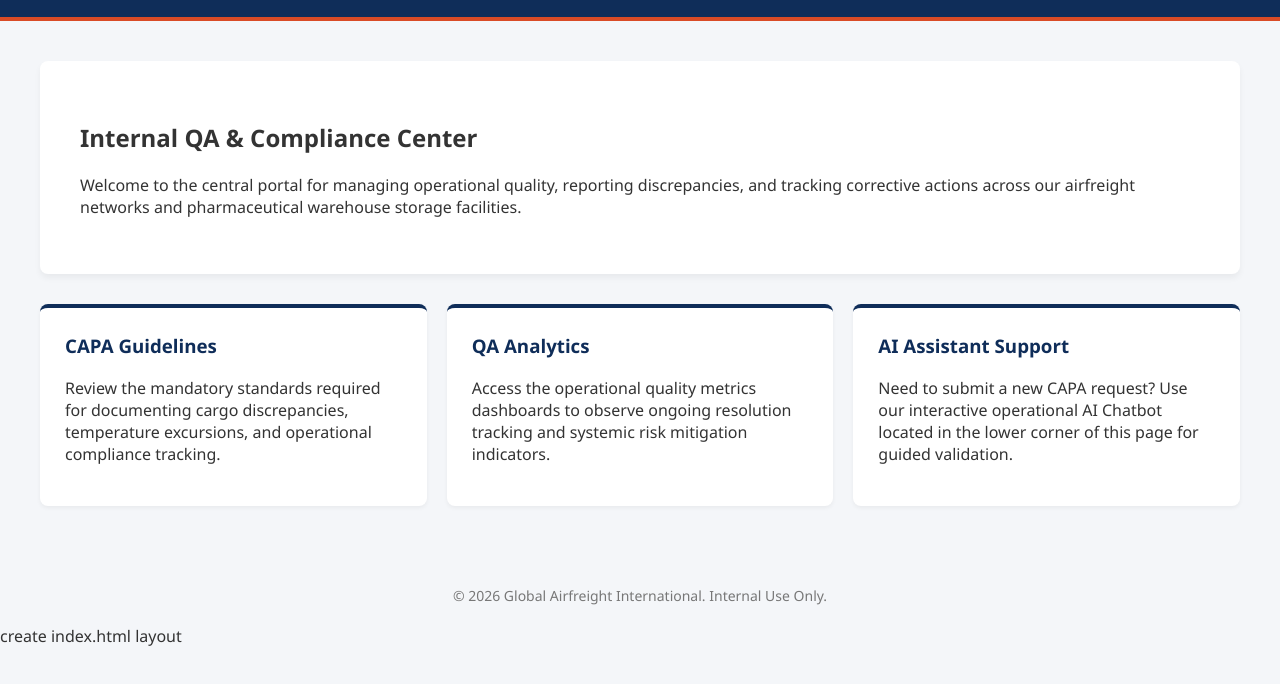
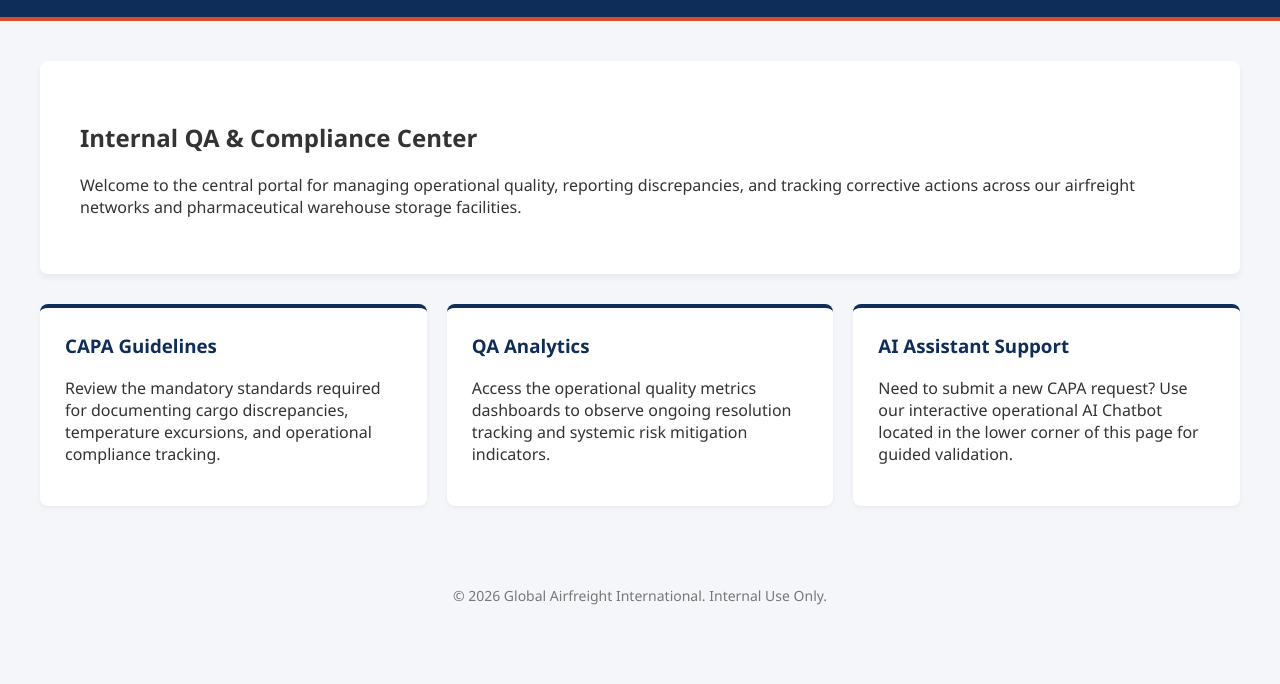
Before and after one commit to metalsubzero/Global-Airfreight-Quality-Portal, a plain HTML site: page index.html in a window 1280 px wide. Shown: the part 56-740 px from the top of the page. Drawn offline with Linux system fonts and the light colour scheme.

Commit message:
Update index.html

```diff
--- a/index.html
+++ b/index.html
@@ -97,4 +97,3 @@
 
     <!-- CHATBOT SCRIPT CONTAINER -->
     <!-- We will paste the Tawk.to widget code right here in the next step! -->
-  create index.html layout
```
